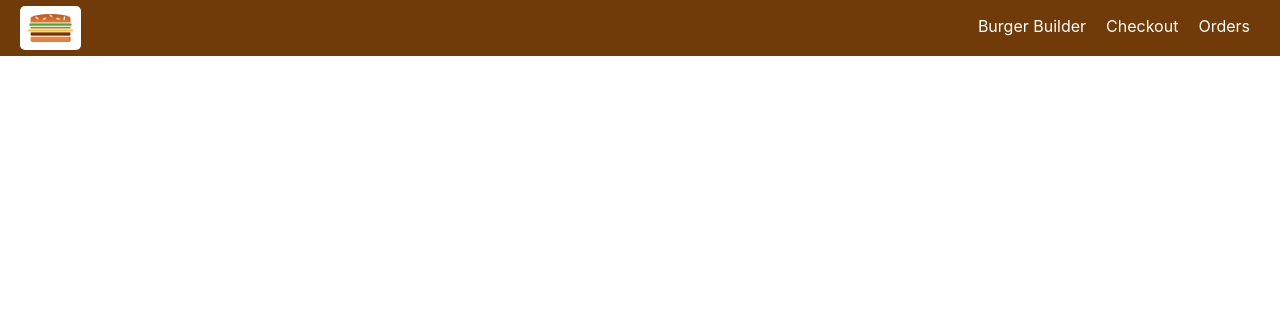
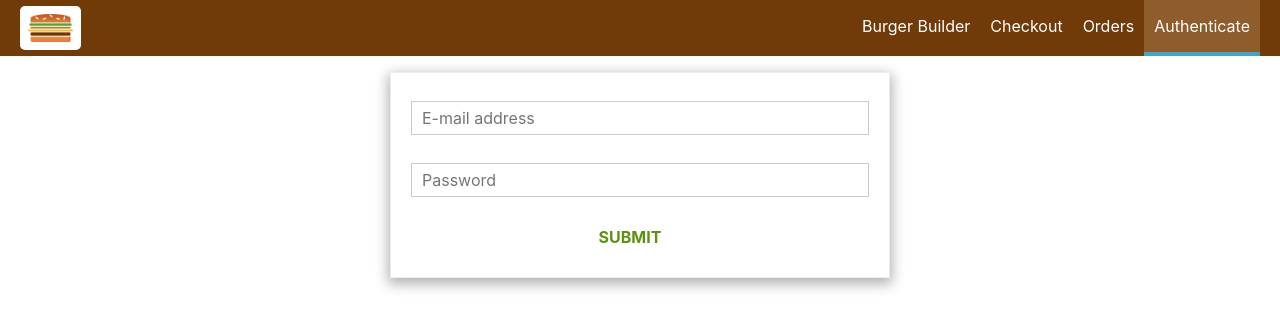
Before and after one commit to konojack/react-burger-app-hooks, a React app: page /auth in a window 1280 px wide. Shown: the top 328 px of the page. Built offline with nearby package versions, Linux system fonts and the light colour scheme.

Commit message:
Adding Auth Form

```diff
--- a/src/App.jsx
+++ b/src/App.jsx
@@ -5,6 +5,7 @@ import Layout from 'containers/Layout/Layout'
 import BurgerBuilder from 'containers/BurgerBuilder/BurgerBuilder'
 import Checkout from 'containers/Checkout/Checkout'
 import Orders from 'containers/Orders/Orders'
+import Auth from 'containers/Auth/Auth';
 
 class App extends Component {
   render() {
@@ -14,6 +15,7 @@ class App extends Component {
           <Switch>
             <Route path='/checkout' component={Checkout} />
             <Route path='/orders' component={Orders} />
+            <Route path='/auth' component={Auth} />
             <Route path='/' exact component={BurgerBuilder} />
           </Switch>
         </Layout>
--- a/src/components/Navigation/NavigationItems/NavigationItems.jsx
+++ b/src/components/Navigation/NavigationItems/NavigationItems.jsx
@@ -7,6 +7,7 @@ const navigationItems = (props) => (
         <li><NavLink to="/" exact activeClassName={classes.active}>Burger Builder</NavLink></li>
         <li><NavLink to="/checkout" activeClassName={classes.active}>Checkout</NavLink></li>
         <li><NavLink to="/orders" activeClassName={classes.active}>Orders</NavLink></li>
+        <li><NavLink to="/auth" activeClassName={classes.active}>Authenticate</NavLink></li>
     </ul>
 )
 
--- /dev/null
+++ b/src/containers/Auth/Auth.js
@@ -0,0 +1,111 @@
+import React, { Component } from 'react'
+
+import classes from './Auth.module.scss';
+
+import Input from '../../components/UI/Input/Input';
+import Button from '../../components/UI/Button/Button';
+
+export class Auth extends Component {
+    state = {
+        controls: {
+            email: {
+                elementType: 'input',
+                elementConfig: {
+                    type: 'email',
+                    placeholder: 'E-mail address'
+                },
+                value: '',
+                validation: {
+                    required: true,
+                    isEmail: true
+                },
+                valid: false,
+                touched: false
+            },
+            password: {
+                elementType: 'input',
+                elementConfig: {
+                    type: 'password',
+                    placeholder: 'Password'
+                },
+                value: '',
+                validation: {
+                    required: true,
+                    minLength: 6
+                },
+                valid: false,
+                touched: false
+            }
+        }
+    }
+
+    checkValidity(value, rules = {}) {
+        let isValid = true;
+
+        if (rules.required) {
+            isValid = value.trim() !== '' && isValid;
+        }
+
+        if (rules.minLength) {
+            isValid = value.length >= rules.minLength && isValid;
+        }
+
+        if (rules.maxLength) {
+            isValid = value.length <= rules.minLength && isValid;
+        }
+
+        if (rules.isEmail) {
+            var pattern = /\S+@\S+\.\S+/;
+            isValid = pattern.test(value) && isValid;
+        }
+
+        return isValid;
+    }
+
+    inputChangedHandler = (event, controlName) => {
+        const updatedControls = {
+            ...this.state.controls,
+            [controlName]: {
+                ...this.state.controls[controlName],
+                value: event.target.value,
+                valid: this.checkValidity(event.target.value, this.state.controls[controlName].validation),
+                touched: true
+            }
+        }
+        this.setState({controls: updatedControls});
+    }
+
+
+    render() {
+        const formElementsArray = [];
+        for (let key in this.state.controls) {
+            formElementsArray.push({
+                id: key,
+                config: this.state.controls[key]
+            })
+        }
+
+        const form = formElementsArray.map(formElement => (
+            <Input
+                key={formElement.id}
+                elementType={formElement.config.elementType}
+                elementConfig={formElement.config.elementConfig}
+                value={formElement.config.value}
+                invalid={!formElement.config.valid}
+                shouldValidate={formElement.config.validation}
+                touched={formElement.config.touched}
+                changed={(e) => this.inputChangedHandler(e, formElement.id)}
+            />
+        ))
+        return (
+            <div className={classes.Auth}>
+                <form>
+                    {form}
+                    <Button btnType="Success">SUBMIT</Button>
+                </form>
+            </div>
+        )
+    }
+}
+
+export default Auth
--- /dev/null
+++ b/src/containers/Auth/Auth.module.scss
@@ -0,0 +1,21 @@
+.Auth {
+    margin: 20px auto;
+    width: 80%;
+    text-align: center;
+    border: 1px solid #eee;
+    padding: 10px;
+    box-sizing: border-box;
+    box-shadow: 0px 4px 12px 2px rgba(0,0,0,0.31);
+
+    form {
+        display: flex;
+        flex-direction: column;
+        align-items: center;
+    }
+}
+
+@media (min-width: 600px) {
+    .Auth {
+        width: 500px;
+    }
+}
--- a/src/containers/Checkout/ContactData/ContactData.jsx
+++ b/src/containers/Checkout/ContactData/ContactData.jsx
@@ -74,7 +74,8 @@ class ContactData extends Component {
                 },
                 value: '',
                 validation: {
-                    required: true
+                    required: true,
+                    isEmail: true
                 },
                 valid: false,
                 touched: false
@@ -125,6 +126,11 @@ class ContactData extends Component {
 
         if (rules.maxLength) {
             isValid = value.length <= rules.minLength && isValid;
+        }
+
+        if (rules.isEmail) {
+            var pattern = /\S+@\S+\.\S+/;
+            isValid = pattern.test(value) && isValid;
         }
 
         return isValid;
```
